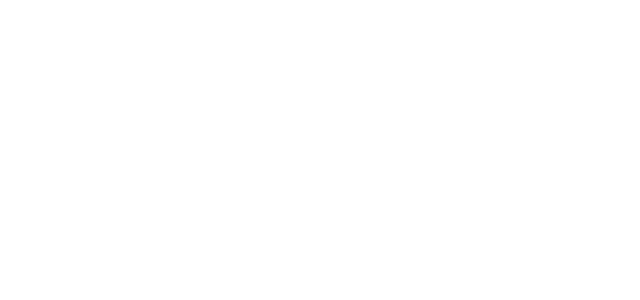
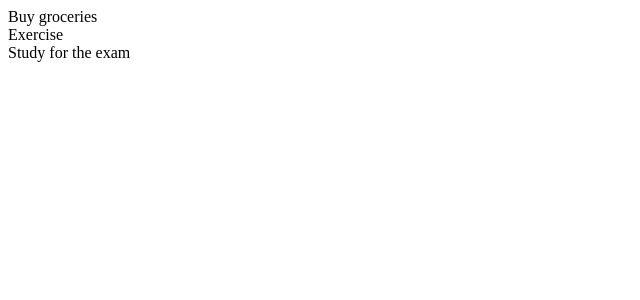
Before and after one commit to godidev/todo-list, a React (Vite) app: page / in a window 1280 px wide. Shown: the top 300 px of the page, without its empty margins (0-640 px from the left). Built offline with nearby package versions, Linux system fonts and the light colour scheme.

Commit message:
feat: add minor components

```diff
--- a/src/App.jsx
+++ b/src/App.jsx
@@ -1,7 +1,16 @@
 import './App.css'
+import data from '../data.json'
+import { useState } from 'react'
+import TodoList from './components/TodoList'
 
 function App() {
-  return <></>
+  const [todos, setTodos] = useState(data)
+
+  return (
+    <>
+      <TodoList todos={todos} />
+    </>
+  )
 }
 
 export default App
--- /dev/null
+++ b/src/components/TodoItem.jsx
@@ -0,0 +1,3 @@
+export default function TodoItem({ todo }) {
+  return <div>{todo.name}</div>
+}
--- /dev/null
+++ b/src/components/TodoList.jsx
@@ -0,0 +1,11 @@
+import TodoItem from './TodoItem'
+
+export default function TodoList({ todos }) {
+  return (
+    <>
+      {todos.map((todo) => (
+        <TodoItem key={todo.id} todo={todo} />
+      ))}
+    </>
+  )
+}
```
